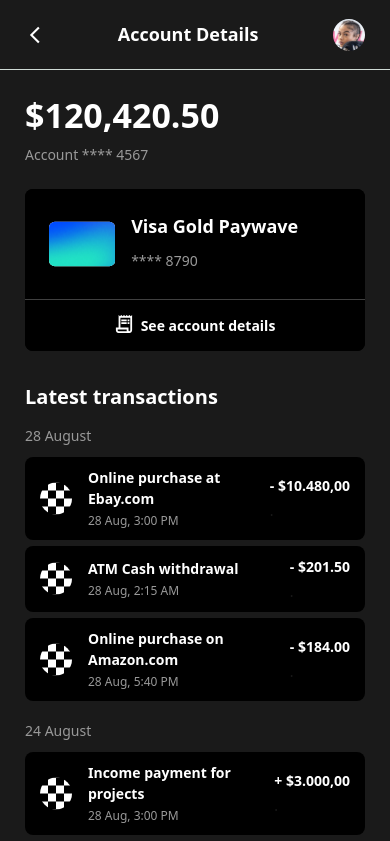
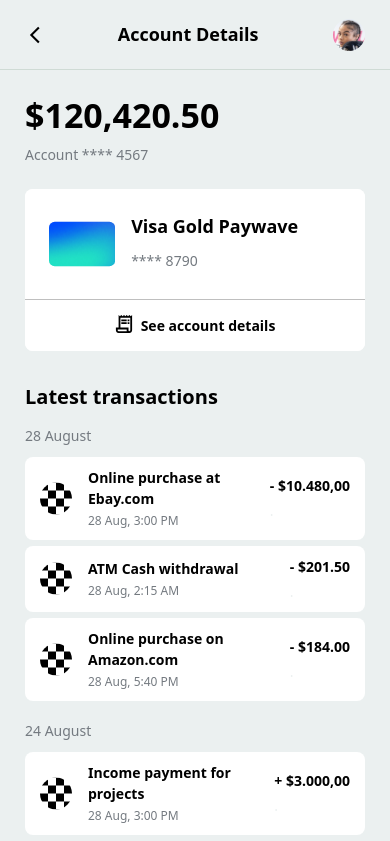
Before and after one commit to ruben-senpai11/Kamgoko-tests, a React (Vite) app in the folder app-dashboard/: page / in a window 390 px wide. Shown: the top 841 px of the page. Built offline with nearby package versions, Linux system fonts and the light colour scheme.

Commit message:
default theme to light

```diff
--- a/app-dashboard/src/components/themeMode.tsx
+++ b/app-dashboard/src/components/themeMode.tsx
@@ -3,7 +3,7 @@ import "../css/themeMode.css"
 
 export default function Theme() {
   const [theme, setTheme] = useState<string>(
-    localStorage.getItem("theme") || (window.matchMedia("(prefers-color-scheme: dark)").matches ? "dark" : "dark")
+    localStorage.getItem("theme") || (window.matchMedia("(prefers-color-scheme: dark)").matches ? "dark" : "light")
   );
 
   useEffect(() => {
--- a/app-dashboard/src/css/main.css
+++ b/app-dashboard/src/css/main.css
@@ -189,7 +189,7 @@
     transform: translateY(0);
     /* transition: transform 0.4s cubic-bezier(0.165, 0.84, 0.44, 1); */
 
-    transition: all .4s linear;
+    transition: all .2s linear;
   }
   .mobile.details.show {
     transform: translateY(100%);
```
